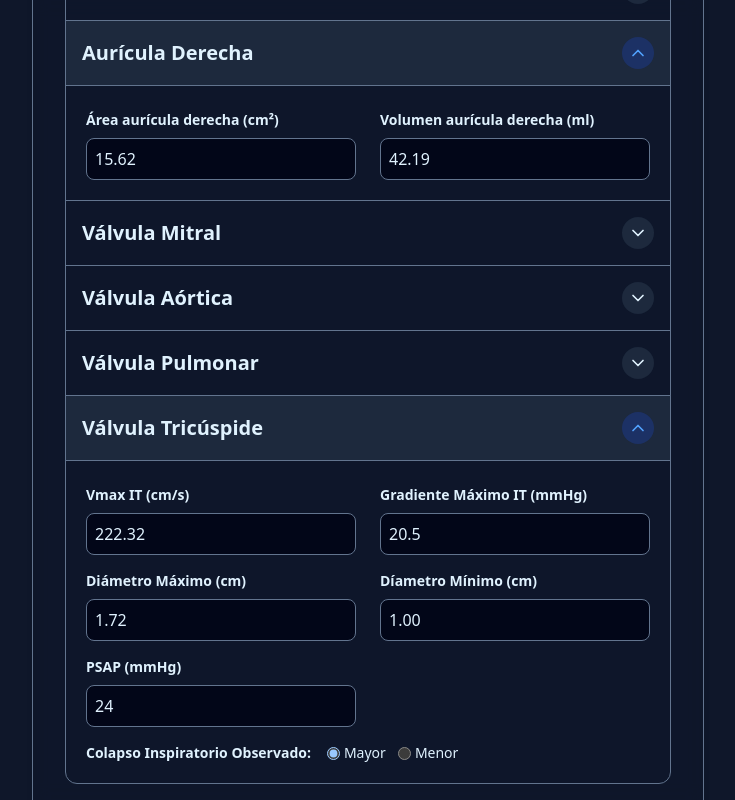
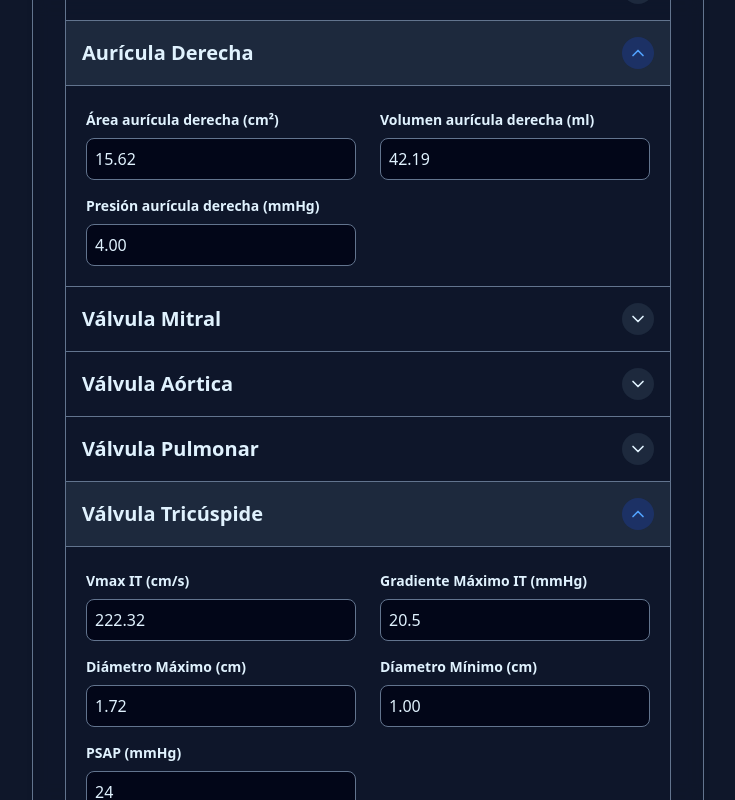
Before and after one commit to Vecttory/medical-reports, a Next.js app: page / in a window 1280 px wide. Both pictures are taken after a click on the button "Aurícula Derecha". Shown: the part 389-1189 px from the top of the page, without its empty margins (272-1007 px from the left). Built offline with nearby package versions, Linux system fonts and the light colour scheme.

Commit message:
form added extra field, conclusions section added in actions.js, template updated, ijected data

```diff
--- a/app/actions.js
+++ b/app/actions.js
@@ -57,6 +57,7 @@ export async function processReport(prevState, formData) {
   const rightAtriumData = {
     raa: parseFloat(formData.get("raa") || "0"),
     rav: parseFloat(formData.get("rav") || "0"),
+    rap: parseFloat(formData.get("rap") || "0"),
   };
 
   const mitralValveData = {
@@ -153,7 +154,7 @@ export async function processReport(prevState, formData) {
     const ilav = lav / bsa;
 
     // Right Atrium Calculations
-    const { raa, rav } = rightAtriumData;
+    const { raa, rav, rap } = rightAtriumData;
     const irav = rav / bsa;
 
     // Mitral Valve Calculations
@@ -169,6 +170,9 @@ export async function processReport(prevState, formData) {
     // Tricuspid Valve Calculations
     const { trvmax, trMaxGrad, ivcMaxDiam, ivcMinDiam, psap, ivcicM } = tricuspidValveData;
     const ivcci = ivcMaxDiam !== 0 ? ((ivcMaxDiam - ivcMinDiam) / ivcMaxDiam) * 100 : 0;
+
+    // Conclusions Calculations
+    const pasp = rap + trMaxGrad;
 
     // Format date to DD/MM/YYYY
     const [year, month, day] = patientData.date.split("-");
@@ -275,6 +279,11 @@ export async function processReport(prevState, formData) {
       psap: truncateDecimals(psap),
       ivcicM: ivcicM,
       ivcci: truncateDecimals(ivcci, 0),
+
+      // Conclusions (no decimals values)
+      lvefInt: truncateDecimals(lvef, 0),
+      rvfacInt: truncateDecimals(rvfac, 0),
+      pasp: truncateDecimals(pasp, 0),
     });
 
     const buf = doc.getZip().generate({
--- a/app/page.js
+++ b/app/page.js
@@ -840,6 +840,22 @@ export default function Home() {
                   className="scroll-mt-12 w-full px-2 py-2 border-1 border-slate-400 dark:border-slate-500 rounded-lg bg-white dark:bg-slate-950 focus:outline-none focus:ring-2 focus:ring-blue-500 focus:border-transparent transition-shadow"
                 />
               </div>
+
+              <div>
+                {/* RAP: Right Atrial Pressure */}
+                <label htmlFor="rap" className="block text-sm font-bold mb-2">
+                  Presión aurícula derecha (mmHg)
+                </label>
+                <input
+                  type="number"
+                  id="rap"
+                  name="rap"
+                  step="0.01"
+                  required
+                  defaultValue="4.00"
+                  className="scroll-mt-12 w-full px-2 py-2 border-1 border-slate-400 dark:border-slate-500 rounded-lg bg-white dark:bg-slate-950 focus:outline-none focus:ring-2 focus:ring-blue-500 focus:border-transparent transition-shadow"
+                />
+              </div>
             </div>
           </AccordionSection>
 
```
Also changed, not shown: 1 other file (tests, documents, lock files or other folders).
